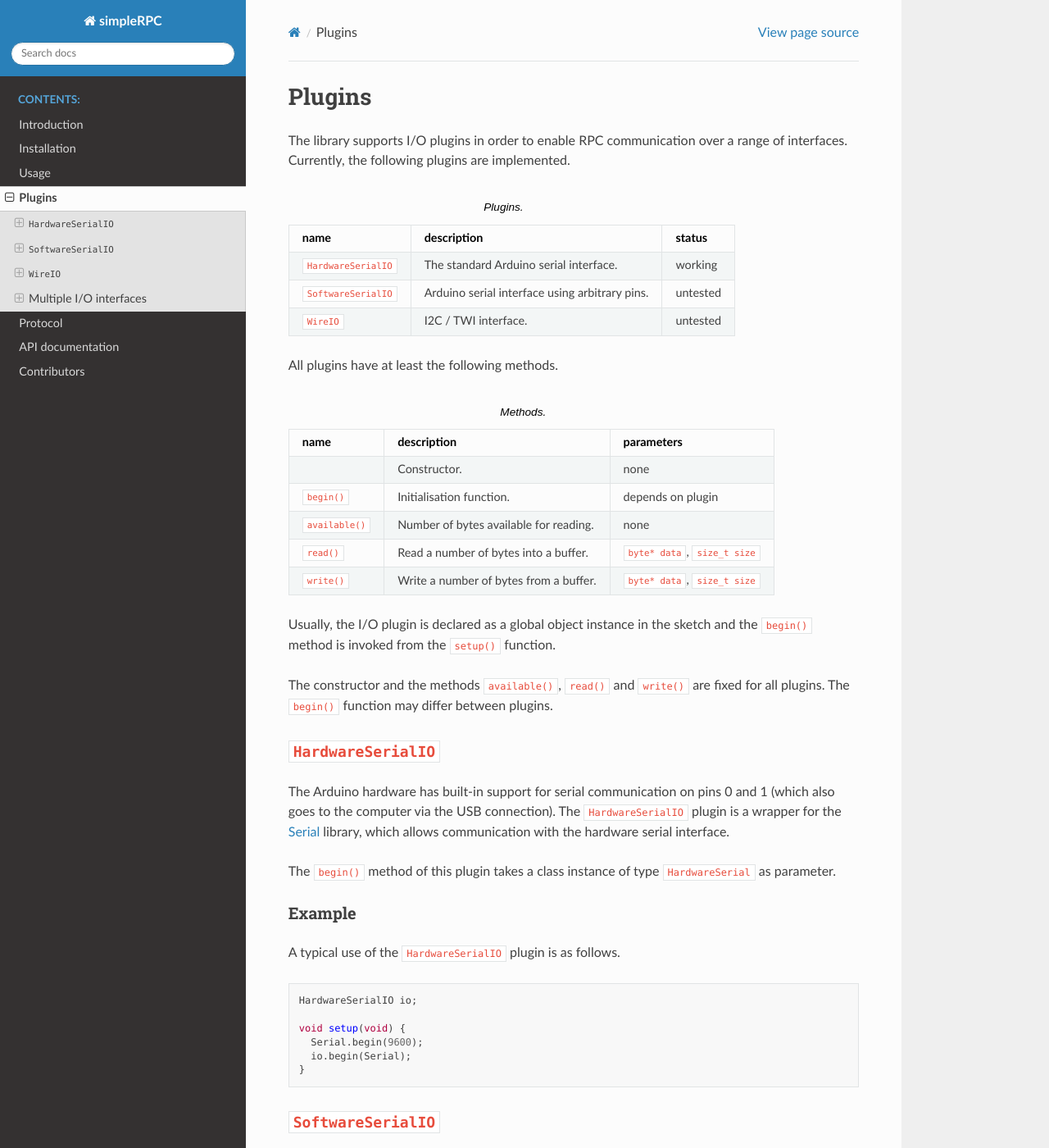
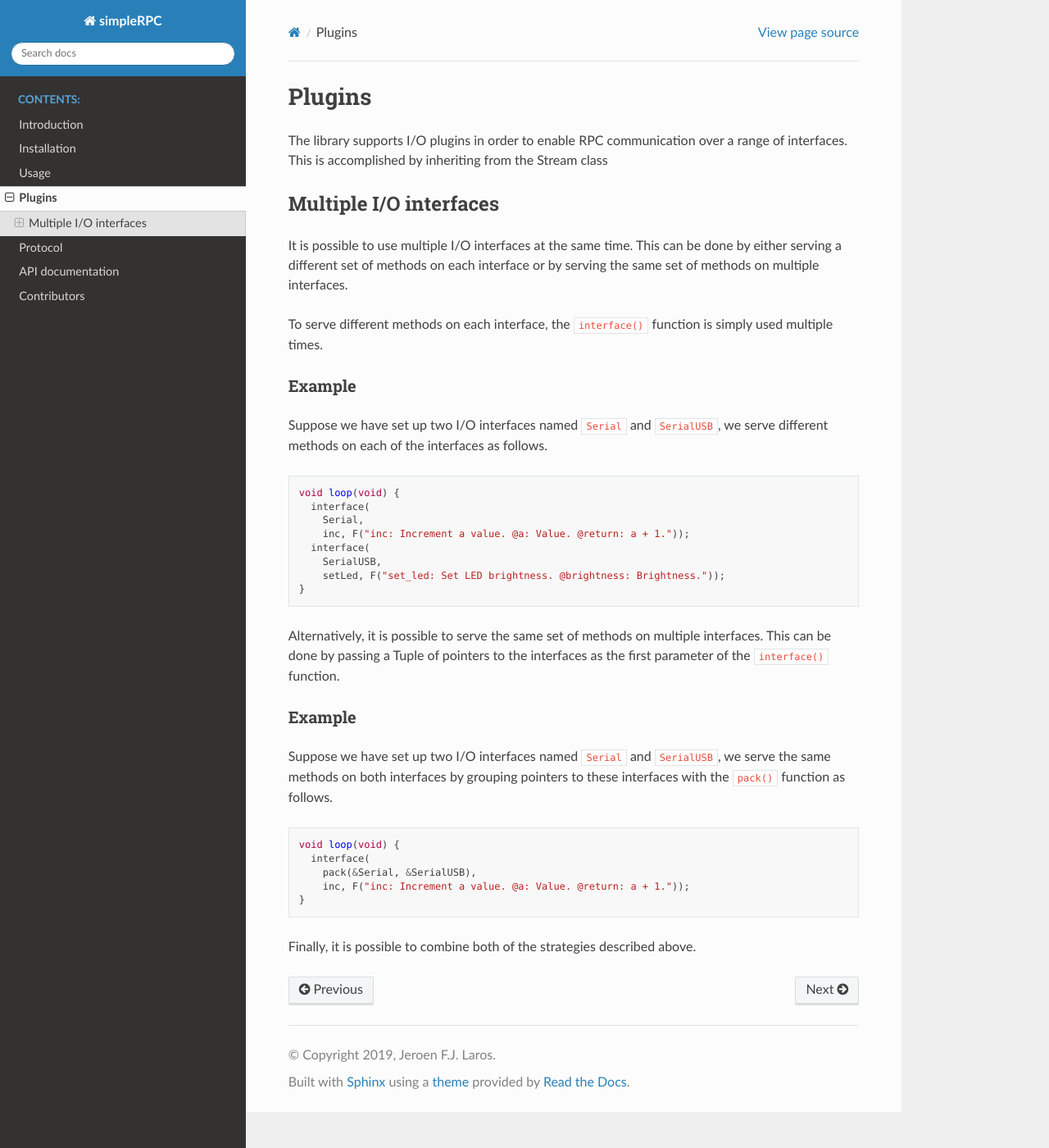
Before and after one commit to jfjlaros/simpleRPC, a Sphinx documentation site: the page built from docs/plugins.rst, in a window 1280 px wide and 1400 px high. Shown: the whole window at 82% size. Built offline with Sphinx 7.4.7 and the Read the Docs theme 2.0.0, drawn with Linux system fonts in a browser that asks for light colours; some of the changed text lies outside the part shown.

Commit message:
Removed plugins, updated documentation. Changed the supported architecture to all (*) to improve advertising (currently on the library manager and complier there are warnings that only AVR is supported even though it works fine on SAMD).

```diff
--- a/docs/plugins.rst
+++ b/docs/plugins.rst
@@ -2,128 +2,7 @@ Plugins
 =======
 
 The library supports I/O plugins in order to enable RPC communication over a
-range of interfaces. Currently, the following plugins are implemented.
-
-.. list-table:: Plugins.
-   :header-rows: 1
-
-   * - name
-     - description
-     - status
-   * - ``HardwareSerialIO``
-     - The standard Arduino serial interface.
-     - working
-   * - ``SoftwareSerialIO``
-     - Arduino serial interface using arbitrary pins.
-     - untested
-   * - ``WireIO``
-     -  I2C / TWI interface.
-     - untested
-
-All plugins have at least the following methods.
-
-.. list-table:: Methods.
-   :header-rows: 1
-
-   * - name
-     - description
-     - parameters
-   * -
-     - Constructor.
-     - none
-   * - ``begin()``
-     - Initialisation function.
-     - depends on plugin
-   * - ``available()``
-     - Number of bytes available for reading.
-     - none
-   * - ``read()``
-     - Read a number of bytes into a buffer.
-     - ``byte* data``, ``size_t size``
-   * - ``write()``
-     - Write a number of bytes from a buffer.
-     - ``byte* data``, ``size_t size``
-
-Usually, the I/O plugin is declared as a global object instance in the sketch
-and the ``begin()`` method is invoked from the ``setup()`` function.
-
-The constructor and the methods ``available()``, ``read()`` and ``write()`` are
-fixed for all plugins. The ``begin()`` function may differ between plugins.
-
-
-``HardwareSerialIO``
---------------------
-
-The Arduino hardware has built-in support for serial communication on pins 0
-and 1 (which also goes to the computer via the USB connection). The
-``HardwareSerialIO`` plugin is a wrapper for the Serial_ library, which allows
-communication with the hardware serial interface.
-
-The ``begin()`` method of this plugin takes a class instance of type
-``HardwareSerial`` as parameter.
-
-Example
-^^^^^^^
-
-A typical use of the ``HardwareSerialIO`` plugin is as follows.
-
-.. code-block:: cpp
-
-    HardwareSerialIO io;
-
-    void setup(void) {
-      Serial.begin(9600);
-      io.begin(Serial);
-    }
-
-
-``SoftwareSerialIO``
---------------------
-
-The SoftwareSerial_ library has been developed to allow serial communication on
-other digital pins of the Arduino. The ``SoftwareSerialIO`` plugin is a wrapper
-for this library.
-
-The ``begin()`` method of this plugin takes a class instance of type
-``SoftwareSerial`` as parameter.
-
-Example
-^^^^^^^
-
-A typical use of the ``SoftwareSerialIO`` plugin is as follows.
-
-.. code-block:: cpp
-
-    SoftwareSerial ss(2, 3);
-    SoftwareSerialIO io;
-
-    void setup(void) {
-      ss.begin(9600);
-      io.begin(ss);
-    }
-
-
-``WireIO``
-----------
-
-The Wire_ library allows for communication using the I2C / TWI interface. The
-``WireIO`` plugin is a wrapper for this library.
-
-The ``begin()`` method of this plugin takes a class instance of type
-``TwoWire`` as parameter.
-
-Example
-^^^^^^^
-
-A typical use of the ``WireIO`` plugin is as follows.
-
-.. code-block:: cpp
-
-    WireIO io;
-
-    void setup(void) {
-      io.begin(Wire);
-    }
+range of interfaces. This is accomplished by inheriting from the Stream class
 
 
 Multiple I/O interfaces
@@ -139,18 +18,18 @@ simply used multiple times.
 Example
 ^^^^^^^
 
-Suppose we have set up two I/O interfaces named ``ioHardware`` and
-``ioSoftware``, we serve different methods on each of the interfaces as
+Suppose we have set up two I/O interfaces named ``Serial`` and
+``SerialUSB``, we serve different methods on each of the interfaces as
 follows.
 
 .. code-block:: cpp
 
     void loop(void) {
       interface(
-        ioHardware,
+        Serial,
         inc, F("inc: Increment a value. @a: Value. @return: a + 1."));
       interface(
-        ioSoftware,
+        SerialUSB,
         setLed, F("set_led: Set LED brightness. @brightness: Brightness."));
     }
 
@@ -161,15 +40,15 @@ as the first parameter of the ``interface()`` function.
 Example
 ^^^^^^^
 
-Suppose we have set up two I/O interfaces named ``ioHardware`` and
-``ioSoftware``, we serve the same methods on both interfaces by grouping
+Suppose we have set up two I/O interfaces named ``Serial`` and
+``SerialUSB``, we serve the same methods on both interfaces by grouping
 pointers to these interfaces with the ``pack()`` function as follows.
 
 .. code-block:: cpp
 
     void loop(void) {
       interface(
-        pack(&ioHardware, &ioSoftware),
+        pack(&Serial, &SerialUSB),
         inc, F("inc: Increment a value. @a: Value. @return: a + 1."));
     }
 
```
Also changed, not shown: docs/usage.rst (+3 -12 lines), 5 other files.
